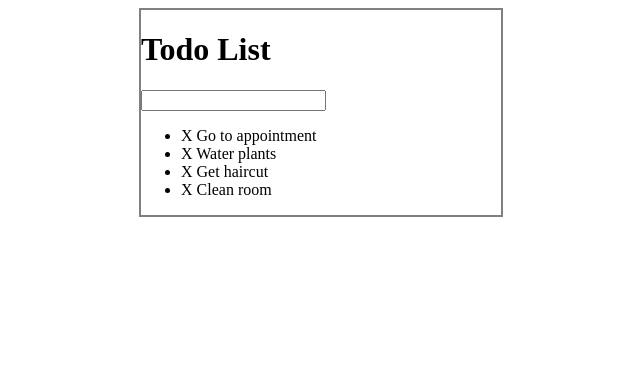
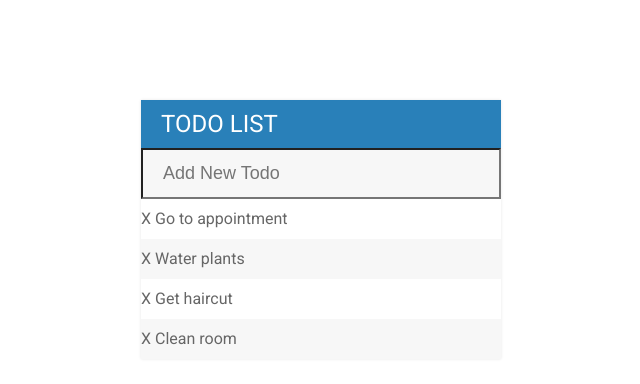
Before and after one commit to orwells-ghost/TodoList, a plain HTML site: page index.html in a window 1280 px wide. Shown: the whole page, without its empty margins (319-959 px from the left). Drawn offline with nearby package versions, Linux system fonts and the light colour scheme.

Commit message:
Style changes

```diff
--- a/assets/css/todo.css
+++ b/assets/css/todo.css
@@ -1,7 +1,54 @@
+body {
+    font-family: Roboto;
+}
+
+h1 {
+    background: #2980b9;
+    color: white;
+    margin: 0;
+    padding: 10px 20px;
+    text-transform: uppercase;
+    font-size: 24px;
+    font-weight: normal;
+}
+
+input {
+    font-size: 18px;
+    background: #f7f7f7;
+    width: 100%;
+    padding: 13px 13px 13px 20px;
+    box-sizing: border-box;
+    color: #2980b9;
+}
+
+input:focus {
+    background: white;
+    border: 3px solid #2980b9;
+    outline: none;
+}
+
+ul {
+    list-style: none;
+    margin: 0;
+    padding: 0;
+}
+
+li {
+    background: #fff;
+    height: 40px;
+    line-height: 40px;
+    color: #666;
+}
+
+li:nth-child(2n){
+    background: #f7f7f7;
+}
+
 #container {
     width: 360px;
-    margin: 0 auto;
-    border: 2px solid gray;
+    margin: 100px auto;
+    background: #f7f7f7;
+    box-shadow: 0 0 3px rgba(0,0,0,0.1);
 }
 
 .completed {
--- a/index.html
+++ b/index.html
@@ -4,13 +4,14 @@
     <meta charset="UTF-8">
     <title>Simple Todo List</title>
     <link rel="stylesheet" type="text/css" href="assets/css/todo.css">
+    <link href="https://fonts.googleapis.com/css?family=Roboto:400,500,700" rel="stylesheet">
     <script type="text/javascript" src="assets/js/lib/jquery-3.3.1.min.js"></script>
 </head>
 <body>
 
 <div id="container">
     <h1>Todo List</h1>
-    <input type="text">
+    <input type="text" placeholder="Add New Todo">
     <ul>
         <li><span>X</span> Go to appointment</li>
         <li><span>X</span> Water plants</li>
```
